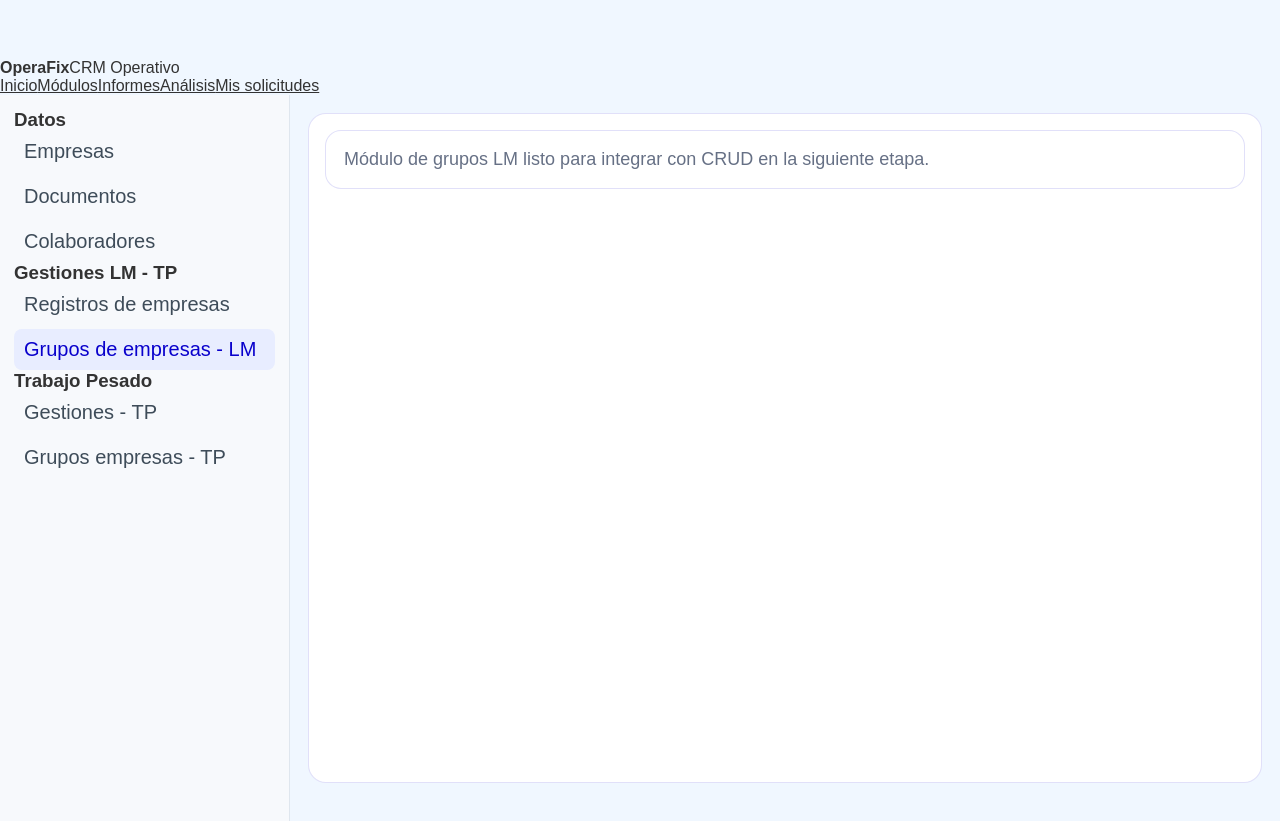
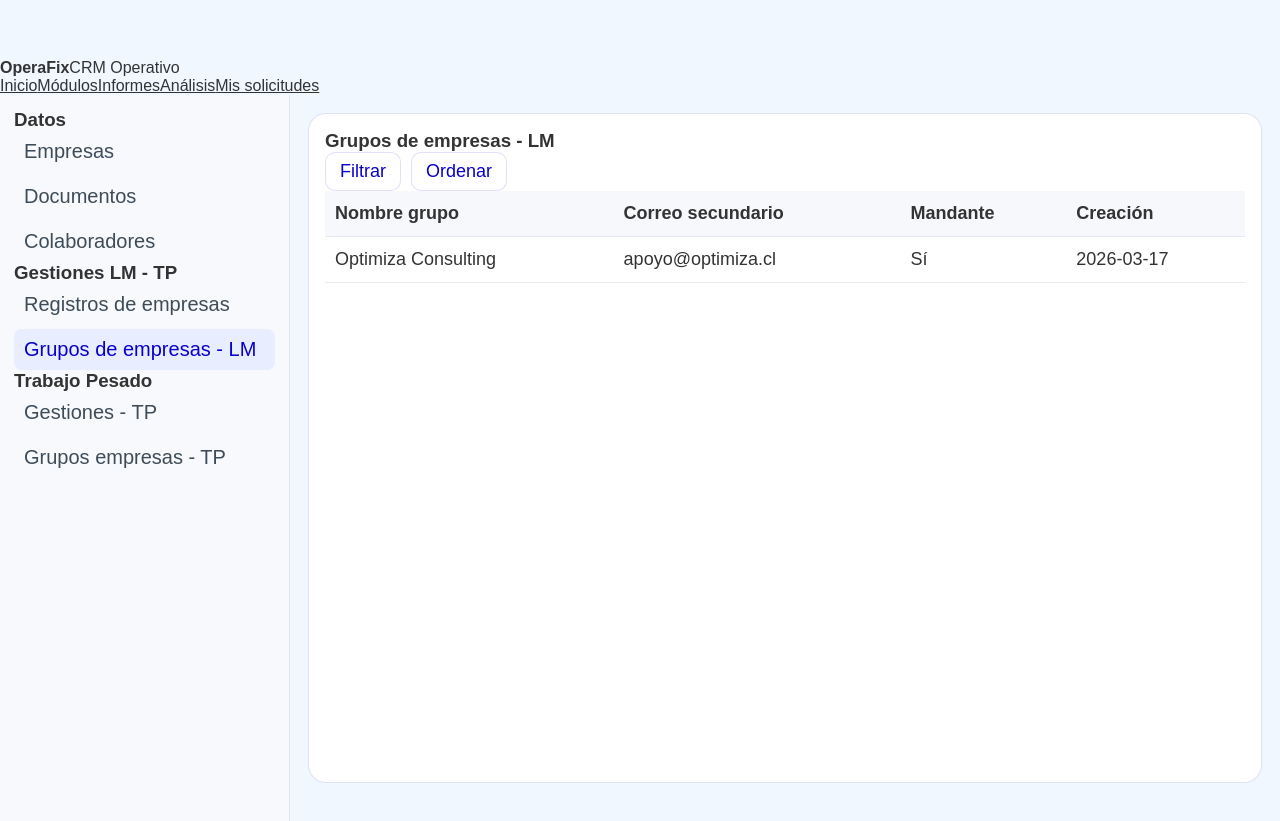
Before and after one commit to finanfixadm-oss/OperaFix, a React (Vite) app in the folder frontend/: page /grupos-lm in a window 1280 px wide. Shown: the part 1660-2481 px from the top of the page. Built offline with nearby package versions, Linux system fonts and the light colour scheme; no server answers; a web font is replaced by a local one.

Commit message:
Update LmGroupsPage.tsx

```diff
--- a/frontend/src/pages/LmGroupsPage.tsx
+++ b/frontend/src/pages/LmGroupsPage.tsx
@@ -1,3 +1,20 @@
+import DataTable from "../components/DataTable";
+
+const rows = [
+  { id: "1", name: "Optimiza Consulting", secondary_email: "apoyo@optimiza.cl", mandante: "Sí", created_at: "2026-03-17" }
+];
+
 export default function LmGroupsPage() {
-  return <div className="placeholder-panel">Módulo de grupos LM listo para integrar con CRUD en la siguiente etapa.</div>;
+  return (
+    <DataTable
+      title="Grupos de empresas - LM"
+      columns={[
+        { key: "name", label: "Nombre grupo" },
+        { key: "secondary_email", label: "Correo secundario" },
+        { key: "mandante", label: "Mandante" },
+        { key: "created_at", label: "Creación" }
+      ]}
+      rows={rows}
+    />
+  );
 }
```
